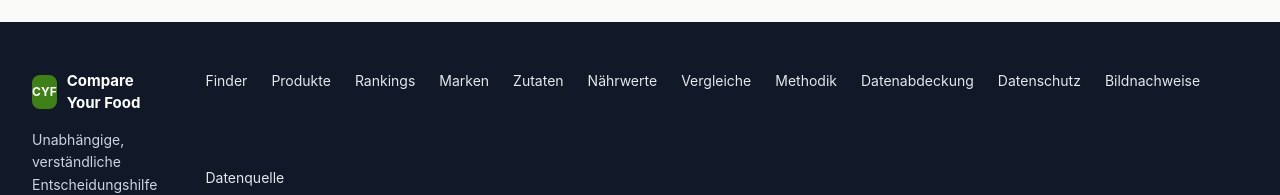
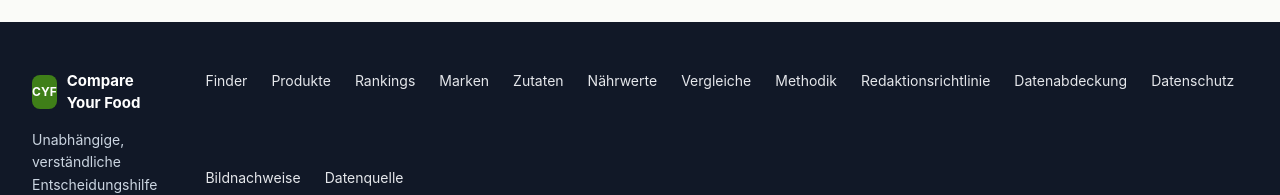
Before and after one commit to ThorfinnThor/FoodDecision, a Next.js app: page /de/scan in a window 1280 px wide. Shown: the part 606-801 px from the top of the page. Built offline with nearby package versions, Linux system fonts and the light colour scheme; no server answers.

Commit message:
GEO: update components/SiteFooter.tsx

```diff
--- a/components/SiteFooter.tsx
+++ b/components/SiteFooter.tsx
@@ -24,6 +24,7 @@ export function SiteFooter({ locale }: { locale: SiteLocale }) {
           <Link href={path("/nutrition")}>{pick(locale, "Nährwerte", "Nutrition")}</Link>
           <Link href={path("/compare")}>{pick(locale, "Vergleiche", "Compare")}</Link>
           <Link href={path("/methodology")}>{pick(locale, "Methodik", "Methodology")}</Link>
+          <Link href={path("/editorial-policy")}>{pick(locale, "Redaktionsrichtlinie", "Editorial policy")}</Link>
           <Link href={path("/data-quality")}>{pick(locale, "Datenabdeckung", "Data coverage")}</Link>
           <Link href={path("/privacy")}>{pick(locale, "Datenschutz", "Privacy")}</Link>
           <Link href={path("/image-credits")}>{pick(locale, "Bildnachweise", "Photo credits")}</Link>
```
